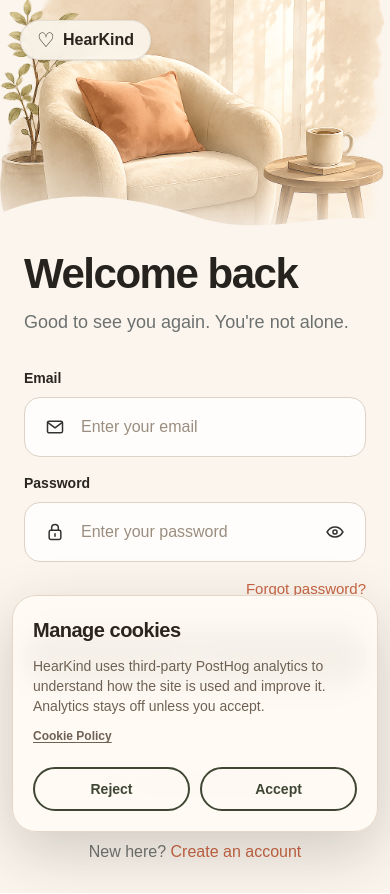
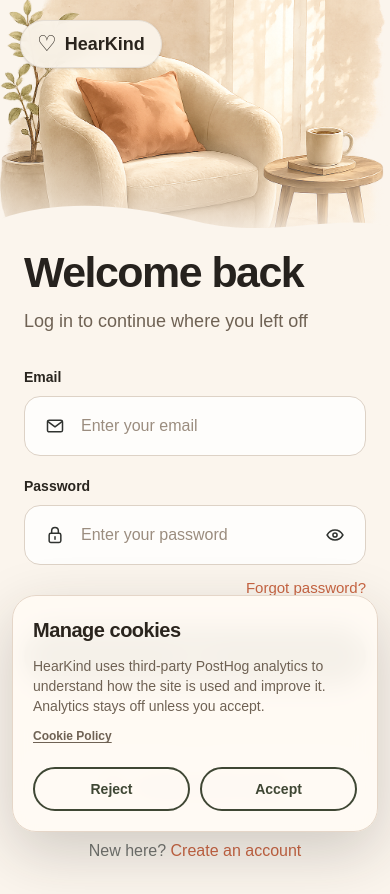
Before and after one commit to elegiya/hearkind, a Next.js app in the folder apps/web/: page /login in a window 390 px wide. Built offline with nearby package versions, Linux system fonts and the light colour scheme.

Commit message:
Polishing login layouts

```diff
--- a/apps/web/app/login/LoginFormPanel.tsx
+++ b/apps/web/app/login/LoginFormPanel.tsx
@@ -93,12 +93,7 @@ export function LoginFormPanel() {
         <div className="form-card">
           <header className="form-header">
             <h2>Welcome back</h2>
-            <p>
-              <span className="desktop-copy">Log in to your HearKind account</span>
-              <span className="mobile-copy">
-                Good to see you again. You&apos;re not alone.
-              </span>
-            </p>
+            <p>Log in to continue where you left off</p>
           </header>
 
           <form onSubmit={handleLogin}>
@@ -119,7 +114,7 @@ export function LoginFormPanel() {
               </div>
             </div>
 
-            <div className="field-group">
+            <div className="field-group password-field">
               <label htmlFor="password">Password</label>
               <div className="input-shell">
                 <LockIcon />
--- a/apps/web/app/login/LoginVisualPanel.tsx
+++ b/apps/web/app/login/LoginVisualPanel.tsx
@@ -32,7 +32,7 @@ export function LoginVisualPanel() {
         </h1>
       </div>
 
-      <TrustBadge className="login-trust-badge absolute bottom-10 left-12 z-[7] rounded-2xl bg-[#fbf5ed]/75 px-4 py-3 backdrop-blur-md" />
+      <TrustBadge className="login-trust-badge absolute bottom-10 left-12 z-[7] rounded-2xl border border-[#e5ded5] bg-[rgba(251,245,237,0.82)] px-3 py-2.5 shadow-[0_8px_24px_rgba(55,45,35,0.05)] backdrop-blur-[10px]" />
     </section>
   );
 }
--- a/apps/web/app/login/login-page.css
+++ b/apps/web/app/login/login-page.css
@@ -265,9 +265,9 @@
 .form-card {
   position: relative;
 
-  width: min(100%, 450px);
+  width: min(100%, 520px);
 
-  transform: translateX(-28px);
+  transform: translate(-28px, 24px);
 }
 
 .form-header {
@@ -301,15 +301,11 @@
 .form-header p {
   margin: 0;
 
-  font-size: clamp(
-    17px,
-    0.72vw,
-    24px
-  );
+  font-size: 18px;
   font-weight: 400;
-  line-height: 1.45;
+  line-height: 28px;
 
-  color: #676966;
+  color: #6f6254;
 }
 
 .field-group {
@@ -707,6 +703,18 @@
     padding-right: 20px;
   }
 
+  .brand-shell a {
+    height: 48px;
+  }
+
+  .brand-shell a span:first-child {
+    font-size: 22px;
+  }
+
+  .brand-shell a span:last-child {
+    font-size: 18px;
+  }
+
   .illustration {
     inset: 0;
   }
@@ -750,7 +758,7 @@
 
     min-height: auto;
     margin-left: 0;
-    margin-top: -46px;
+    margin-top: -36px;
     overflow: visible;
   }
 
@@ -761,7 +769,7 @@
     display: block;
 
     width: 100%;
-    height: 52px;
+    height: 40px;
     margin-bottom: -1px;
 
     color: #fbf5ed;
@@ -775,6 +783,7 @@
     overflow: visible;
 
     padding: 10px 24px 32px;
+    padding-bottom: max(32px, env(safe-area-inset-bottom));
 
     background: #fbf5ed;
   }
@@ -808,22 +817,27 @@
     margin-bottom: 0;
 
     color: #26221e;
-    font-size: clamp(42px, 10.5vw, 48px);
+    font-size: clamp(42px, 11vw, 52px);
     font-weight: 600;
     line-height: 1.02;
     letter-spacing: -0.035em;
+    white-space: nowrap;
   }
 
   .form-header p {
     margin-top: 12px;
 
-    color: #6c7170;
+    color: #6f6254;
     font-size: 18px;
     line-height: 28px;
   }
 
   .field-group {
-    margin-bottom: 16px;
+    margin-bottom: 20px;
+  }
+
+  .password-field {
+    margin-bottom: 0;
   }
 
   .field-group label {
@@ -922,7 +936,7 @@
   .separator {
     gap: 16px;
 
-    margin: 24px 0;
+    margin: 28px 0 24px;
 
     color: #77736d;
     font-size: 14px;
@@ -946,7 +960,7 @@
   }
 
   .signup-copy {
-    margin-top: 28px;
+    margin-top: 24px;
 
     color: #71736f;
     font-size: 16px;
@@ -958,7 +972,7 @@
 
 @media (min-width: 640px) and (max-width: 820px) {
   .visual-panel {
-    height: 280px;
+    height: 260px;
   }
 }
 
@@ -967,10 +981,7 @@
 ) {
   .form-content {
     padding: 8px 24px 30px;
-  }
-
-  .form-header h2 {
-    font-size: 42px;
+    padding-bottom: max(32px, env(safe-area-inset-bottom));
   }
 
   .form-header p {
--- a/apps/web/components/TrustBadge.tsx
+++ b/apps/web/components/TrustBadge.tsx
@@ -13,7 +13,7 @@ export default function TrustBadge({ className = "" }: TrustBadgeProps) {
       </div>
       <div>
         <p className="font-medium text-[#2a241d]">Private. Safe. Human.</p>
-        <p className="text-sm text-[#6f6254]">Your story stays yours.</p>
+        <p className="text-sm text-[#6f6254]">Your story stays yours</p>
       </div>
     </div>
   );
```
